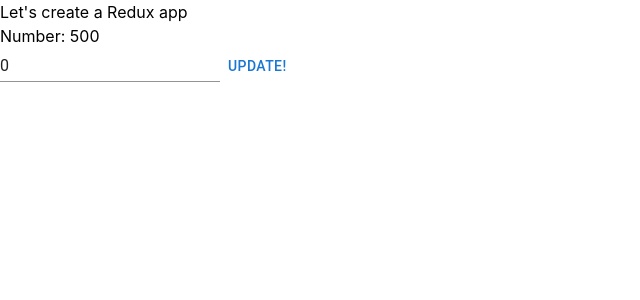
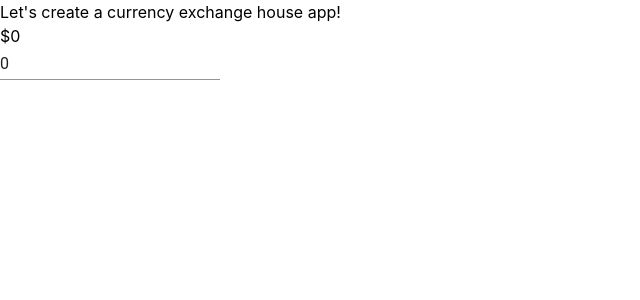
Before and after one commit to FernandoJC/ReduxSample, a Next.js app: page / in a window 1280 px wide. Shown: the top 300 px of the page, without its empty margins (0-640 px from the left). Built offline with nearby package versions, Linux system fonts and the light colour scheme.

Commit message:
Implemented convertion component

```diff
--- /dev/null
+++ b/components/convertionComponent.js
@@ -0,0 +1,30 @@
+import { Input } from "@mui/material";
+import { useEffect, useState } from "react";
+
+export function ConvertionComponent(props) {
+  const [amountToConvert, setAmountToConvert] = useState(0);
+  const [convertedAmount, setConvertedAmount] = useState(0);
+
+  const calculateConvertionAmount = () => {
+    setConvertedAmount(amountToConvert / props.exchangeRate);
+  };
+
+  useEffect(() => {
+    calculateConvertionAmount();
+  }, [amountToConvert]);
+
+  return (
+    <>
+      <h1>${convertedAmount}</h1>
+      <Input
+        placeholder="Enter number in soles"
+        value={amountToConvert}
+        type="number"
+        className="text-white"
+        onChange={() => {
+          setAmountToConvert(event.target.value);
+        }}
+      />
+    </>
+  );
+}
--- a/components/coolComponent.js
+++ /dev/null
@@ -1,33 +0,0 @@
-import { Button, Input } from "@mui/material";
-import { useState } from "react";
-
-export function CoolComponent(props) {
-  const [number, setNumber] = useState(props.initialNumber);
-  const [inputNumber, setInputNumber] = useState(0);
-
-  const updateNumber = (newNumber) => {
-    setNumber(newNumber);
-  };
-
-  return (
-    <>
-      <h1>Number: {number}</h1>
-      <Input
-        placeholder="Enter a number here"
-        value={inputNumber}
-        type="number"
-        className="text-white"
-        onChange={() => {
-          setInputNumber(event.target.value);
-        }}
-      />
-      <Button
-        onClick={() => {
-          updateNumber(inputNumber);
-        }}
-      >
-        Update!
-      </Button>
-    </>
-  );
-}
--- a/pages/index.js
+++ b/pages/index.js
@@ -1,6 +1,5 @@
 import Head from "next/head";
-import { Button } from "@mui/material";
-import { CoolComponent } from "../components/coolComponent";
+import { ConvertionComponent } from "../components/convertionComponent";
 
 export default function Home() {
   return (
@@ -12,8 +11,8 @@
       </Head>
 
       <main>
-        <h1>Let's create a Redux app</h1>
-        <CoolComponent initialNumber={500} />
+        <h1>Let's create a currency exchange house app!</h1>
+        <ConvertionComponent exchangeRate={3} />
       </main>
     </div>
   );
```
